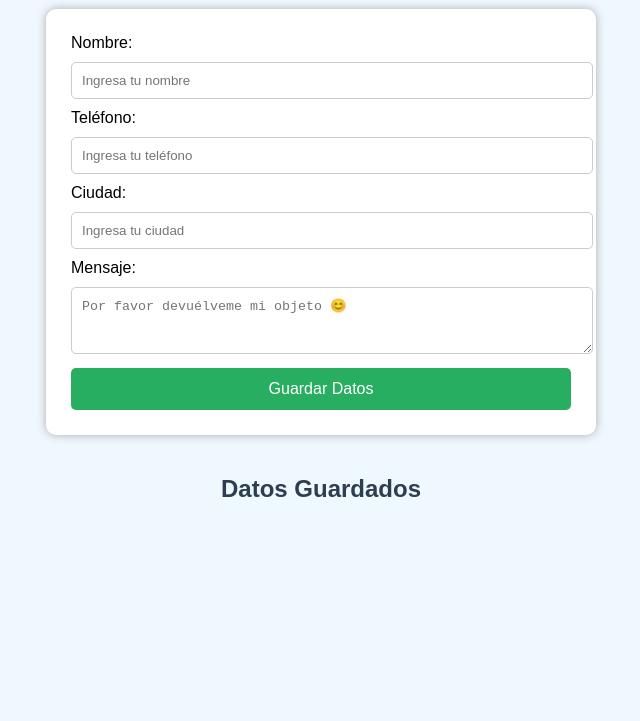
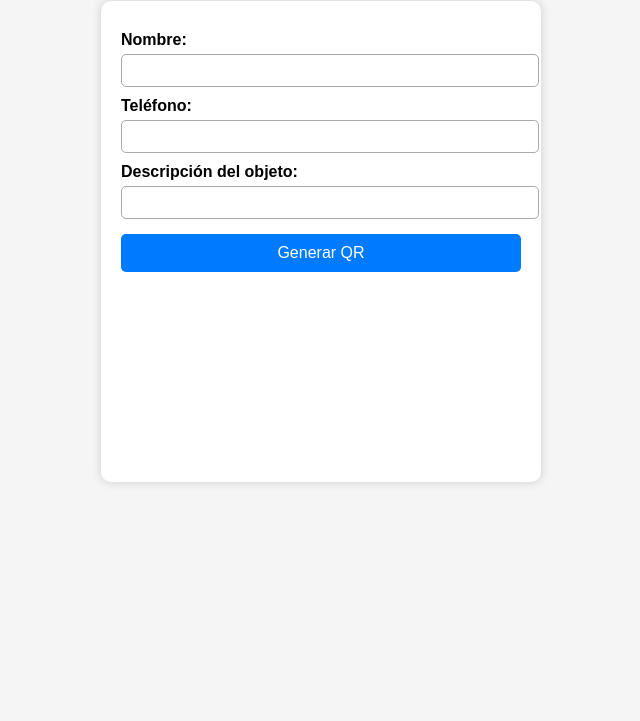
Before and after one commit to natasshapiars-dotcom/Devuelveme-mi-objeto-perdido, a plain HTML site: page index.html in a window 1280 px wide. Shown: the part 79-800 px from the top of the page, without its empty margins (319-959 px from the left). Drawn offline with Linux system fonts and the light colour scheme.

Commit message:
Update index.html
Nuevo codigo Qr

```diff
--- a/index.html
+++ b/index.html
@@ -1,82 +1,69 @@
 <!DOCTYPE html>
 <html lang="es">
 <head>
-<meta charset="UTF-8">
-<title>ENCUENTRA TU OBJETO</title>
+<meta charset="UTF-8" />
+<title>QR - Objeto Perdido</title>
+
+<script src="https://cdnjs.cloudflare.com/ajax/libs/qrious/4.0.2/qrious.min.js"></script>
+
 <style>
-  body { font-family: Arial, sans-serif; margin: 30px; background: #f0f8ff; }
-  h1 { color: #2c3e50; text-align: center; }
-  form { max-width: 500px; margin: 20px auto; background: #fff; padding: 25px; border-radius: 10px; box-shadow: 0 0 10px #aaa; }
-  input, textarea { width: 100%; padding: 10px; margin: 10px 0; border-radius: 5px; border: 1px solid #ccc; }
-  button { width: 100%; padding: 12px; border: none; background: #27ae60; color: white; border-radius: 5px; cursor: pointer; font-size: 16px; }
-  button:hover { background: #1e8449; }
-  .user-card { background: #fff; padding: 15px; margin: 15px auto; border-radius: 10px; max-width: 500px; box-shadow: 0 0 5px #888; }
-  h2 { text-align: center; color: #2c3e50; margin-top: 40px; }
+  body { font-family: Arial, sans-serif; margin: 20px; background: #f5f5f5; }
+  h1 { text-align: center; }
+  .card {
+    background: white; padding: 20px; border-radius: 10px;
+    max-width: 400px; margin: auto; box-shadow: 0 0 10px #ccc;
+  }
+  label { display: block; margin-top: 10px; font-weight: bold; }
+  input {
+    width: 100%; padding: 8px; margin-top: 5px; border-radius: 5px;
+    border: 1px solid #aaa;
+  }
+  button {
+    width: 100%; padding: 10px; margin-top: 15px;
+    background: #007bff; color: white; border: none; border-radius: 5px;
+    cursor: pointer; font-size: 16px;
+  }
+  #qr { display: block; margin: 20px auto; }
 </style>
 </head>
 <body>
 
-<h1>ENCUENTRA TU OBJETO</h1>
+<h1>Generar QR - Objeto Perdido</h1>
 
-<form id="registroForm">
+<div class="card">
   <label>Nombre:</label>
-  <input type="text" id="nombre" placeholder="Ingresa tu nombre" required>
+  <input id="nombre" type="text">
 
   <label>Teléfono:</label>
-  <input type="text" id="telefono" placeholder="Ingresa tu teléfono" required>
+  <input id="telefono" type="text">
 
-  <label>Ciudad:</label>
-  <input type="text" id="ciudad" placeholder="Ingresa tu ciudad" required>
+  <label>Descripción del objeto:</label>
+  <input id="objeto" type="text">
 
-  <label>Mensaje:</label>
-  <textarea id="mensaje" rows="3" placeholder="Por favor devuélveme mi objeto 😊"></textarea>
+  <button onclick="generarQR()">Generar QR</button>
 
-  <button type="submit">Guardar Datos</button>
-</form>
-
-<h2>Datos Guardados</h2>
-<div id="listaUsuarios"></div>
+  <canvas id="qr"></canvas>
+</div>
 
 <script>
-// Base de datos simulada con localStorage
-let usuarios = JSON.parse(localStorage.getItem('usuarios')) || [];
+function generarQR() {
+  let nombre = document.getElementById("nombre").value;
+  let telefono = document.getElementById("telefono").value;
+  let objeto = document.getElementById("objeto").value;
 
-const form = document.getElementById('registroForm');
-const lista = document.getElementById('listaUsuarios');
+  // Los datos que estarán dentro del QR
+  let texto =
+    "📦 OBJETO PERDIDO\n" +
+    "👤 Dueño: " + nombre + "\n" +
+    "📞 Teléfono: " + telefono + "\n" +
+    "🔎 Objeto: " + objeto;
 
-// Función para mostrar usuarios
-function mostrarUsuarios() {
-    lista.innerHTML = '';
-    usuarios.forEach((user, index) => {
-        const div = document.createElement('div');
-        div.className = 'user-card';
-        div.innerHTML = `
-            <strong>Nombre:</strong> ${user.nombre}<br>
-            <strong>Teléfono:</strong> ${user.telefono}<br>
-            <strong>Ciudad:</strong> ${user.ciudad}<br>
-            <strong>Mensaje:</strong> ${user.mensaje || 'Por favor devuélveme mi objeto 😊'}
-        `;
-        lista.appendChild(div);
-    });
+  let qr = new QRious({
+    element: document.getElementById("qr"),
+    size: 250,
+    value: texto
+  });
 }
-
-// Guardar usuario
-form.addEventListener('submit', function(e){
-    e.preventDefault();
-    const nuevoUsuario = {
-        nombre: document.getElementById('nombre').value,
-        telefono: document.getElementById('telefono').value,
-        ciudad: document.getElementById('ciudad').value,
-        mensaje: document.getElementById('mensaje').value
-    };
-    usuarios.push(nuevoUsuario);
-    localStorage.setItem('usuarios', JSON.stringify(usuarios));
-    form.reset();
-    mostrarUsuarios();
-});
-
-// Mostrar usuarios al cargar la página
-mostrarUsuarios();
 </script>
 
 </body>
```
